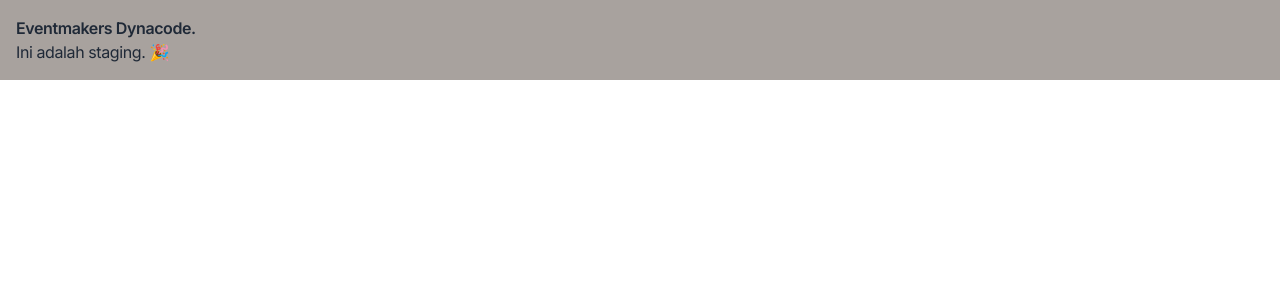
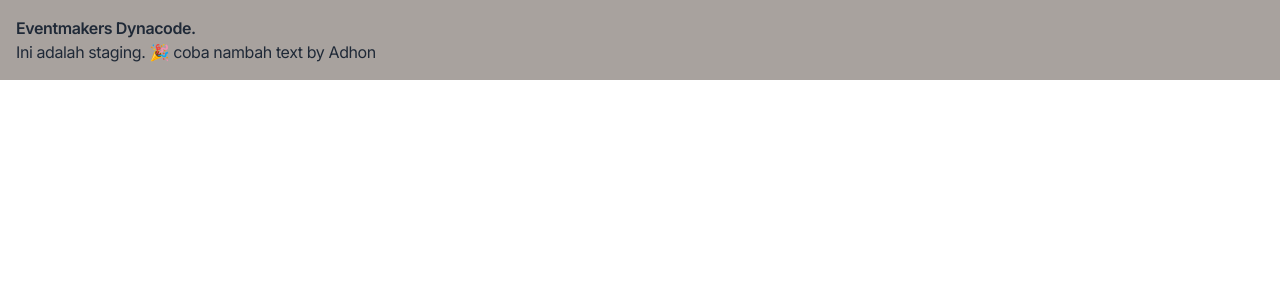
Before and after one commit to rezarinaldi/eventmakers-dynacode, a Next.js app: page / in a window 1280 px wide. Shown: the top 300 px of the page. Built offline with nearby package versions, Linux system fonts and the light colour scheme.

Commit message:
feat: test addng text

```diff
--- a/src/app/page.js
+++ b/src/app/page.js
@@ -1,3 +1,5 @@
 export default function Home() {
-  return <main>Ini adalah staging. 🎉</main>;
+  return <main>Ini adalah staging. 🎉
+    coba nambah text by Adhon
+  </main>;
 }
```
Also changed, not shown: 1 other file (tests, documents, lock files or other folders).
